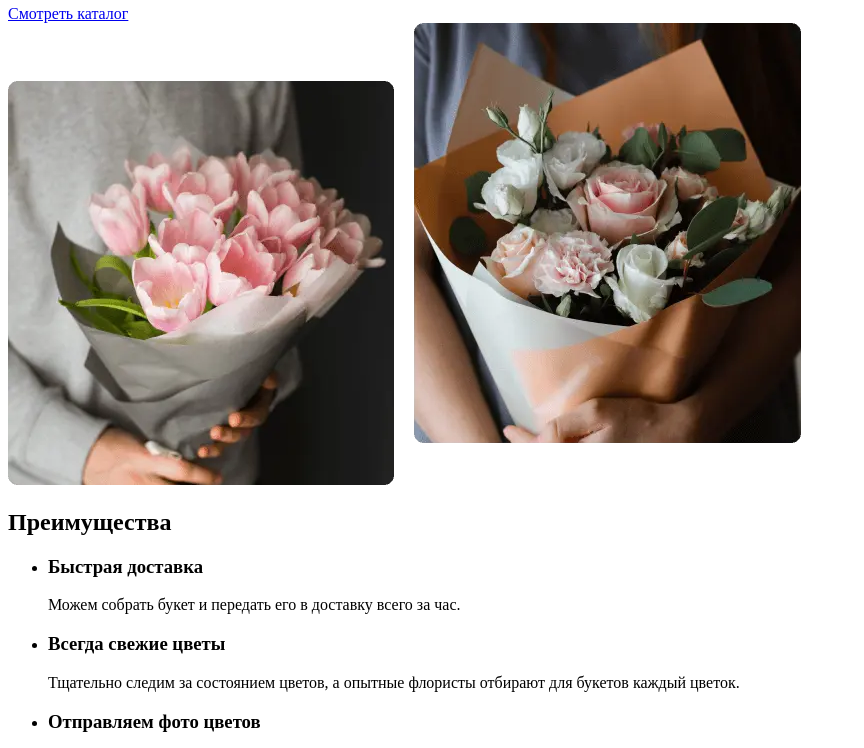
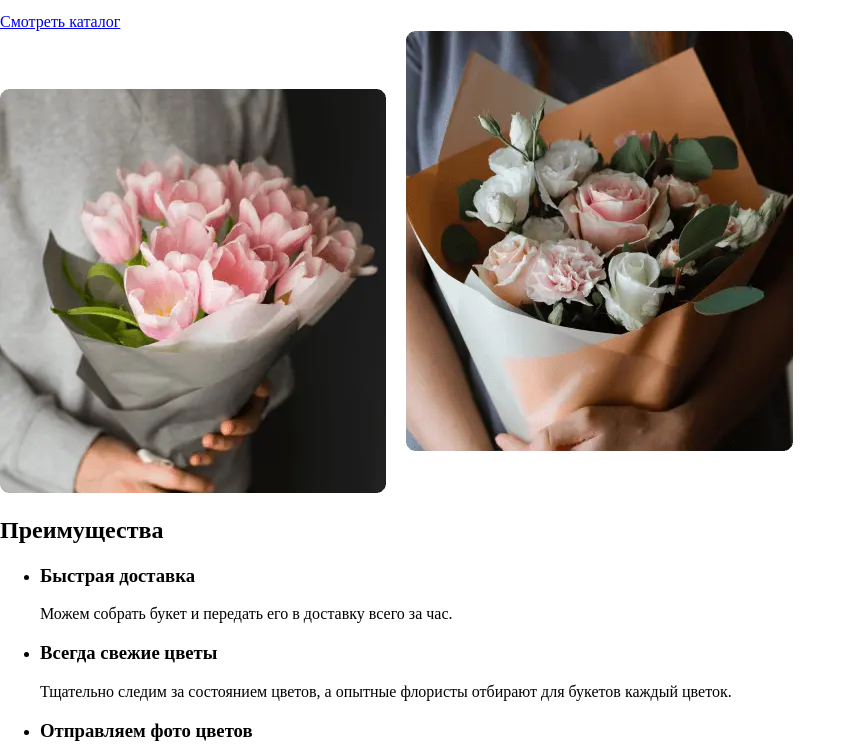
Before and after one commit to Parkh0menk0/zaverstai, a plain HTML site: page index.html in a window 1280 px wide. Shown: the part 265-1013 px from the top of the page, without its empty margins (0-864 px from the left). Drawn offline with Linux system fonts and the light colour scheme.

Commit message:
Добавляет и подключает normalize.min.css

```diff
--- a/index.html
+++ b/index.html
@@ -12,6 +12,7 @@
     <link rel="icon" href="img/favicon/favicon.svg" type="image/svg+xml" />
     <link rel="apple-touch-icon" href="img/favicon/180.png" />
     <link rel="manifest" href="manifest.webmanifest" />
+    <link rel="stylesheet" href="css/normalize.min.css" />
   </head>
   <body>
     <div style="display: none">
```
Also changed, not shown: css/normalize.min.css (added, +1 -0 lines).
